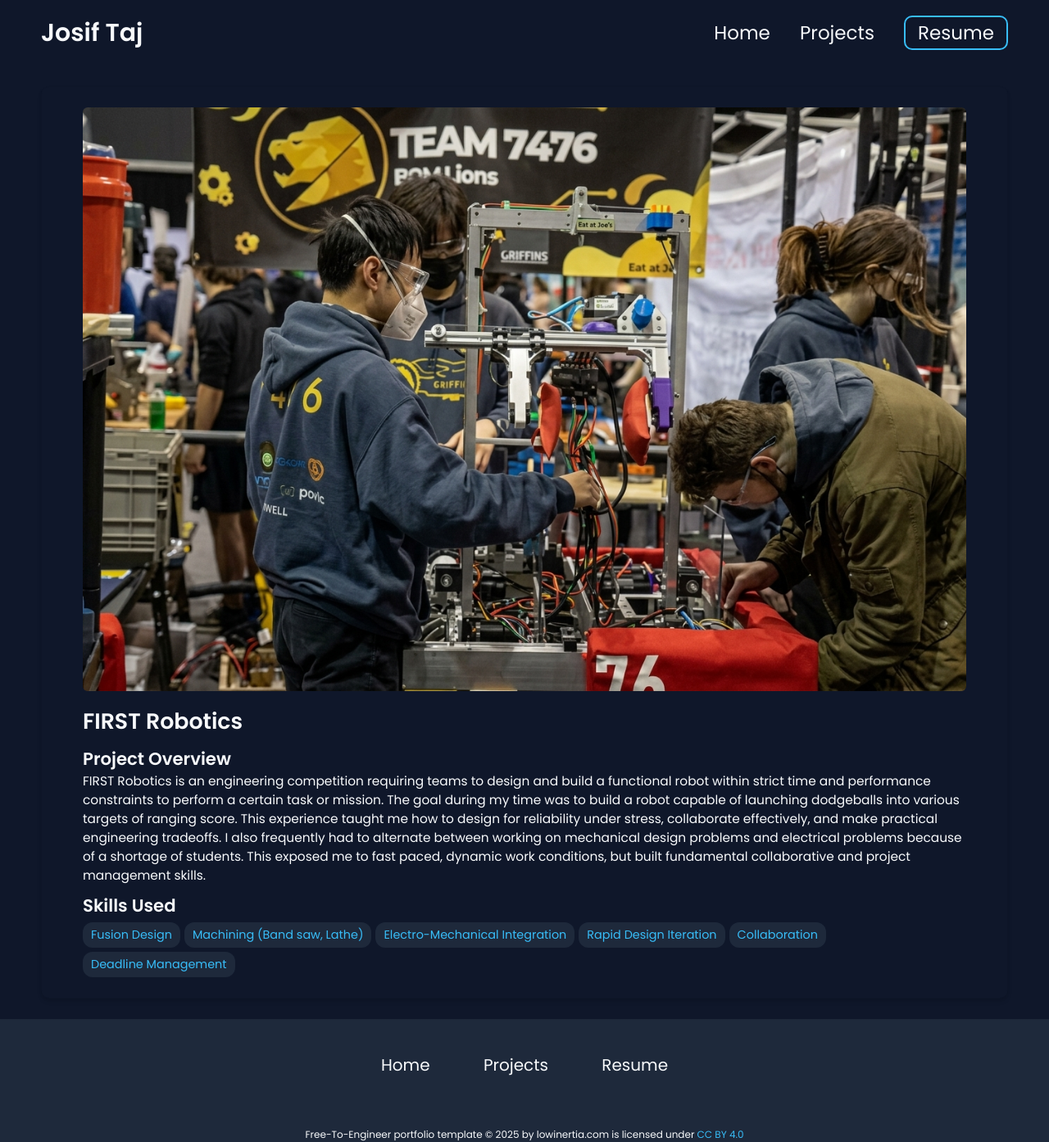
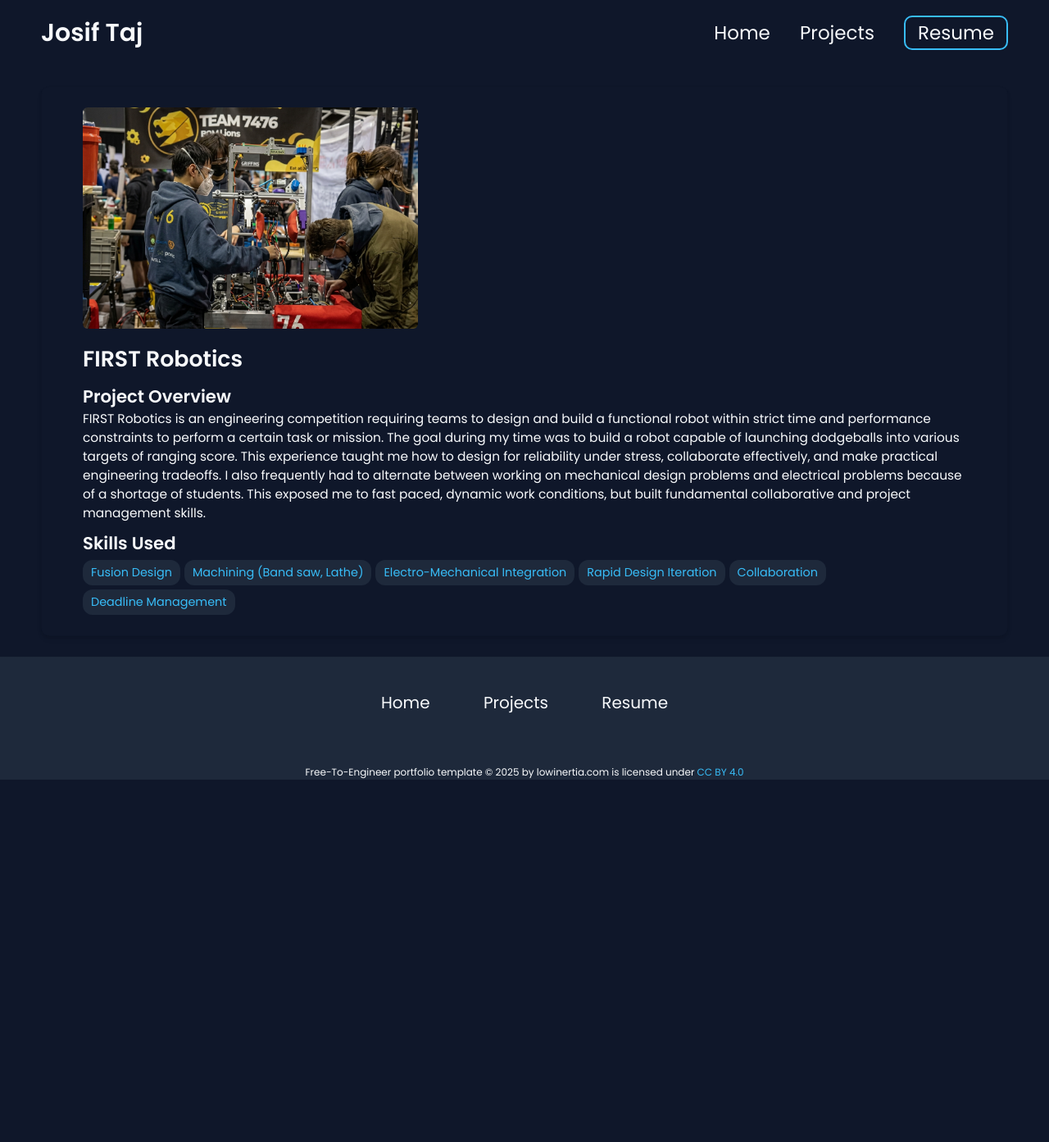
Before and after one commit to JosifTaj/josiftaj.github.io, a Jekyll site: the page built from _projects/IFRC-Project/index.md, in a window 1280 px wide. Shown: the whole page at 82% size. Built offline with Jekyll 4.4.1, drawn with Linux system fonts in a browser that asks for light colours; after the commit the page ends 951 px from its top, so only the background shows below that.

Commit message:
Update styles.css

```diff
--- a/css/styles.css
+++ b/css/styles.css
@@ -598,10 +598,19 @@ footer p {
     border-radius: 6px;
     aspect-ratio: 3/1;
     margin-bottom: 10px; */
-    width: auto;
+
+  /* width: auto;
     max-width: 100%;
     height: auto;
     object-fit: cover;
+    border-radius: 6px;
+    margin-bottom: 10px; */
+
+    width: auto;
+    max-width: 100%;
+    max-height: 30vh; /* Limits height to 30% of the screen/viewport height */
+    height: auto;     /* Maintains the original aspect ratio without cropping */
+    object-fit: contain; /* Prevents image stretching or cropping */
     border-radius: 6px;
     margin-bottom: 10px;
 }
```
